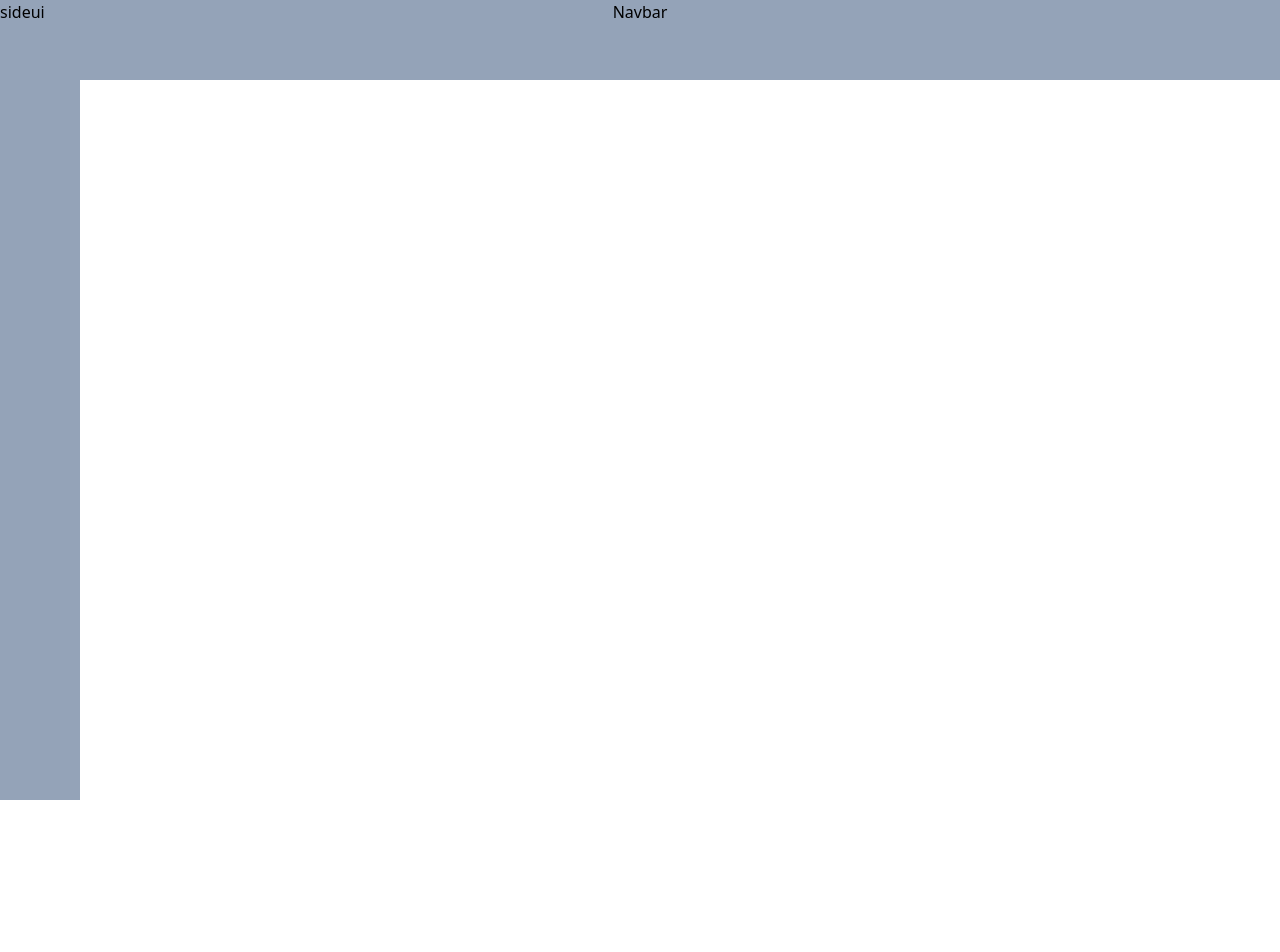
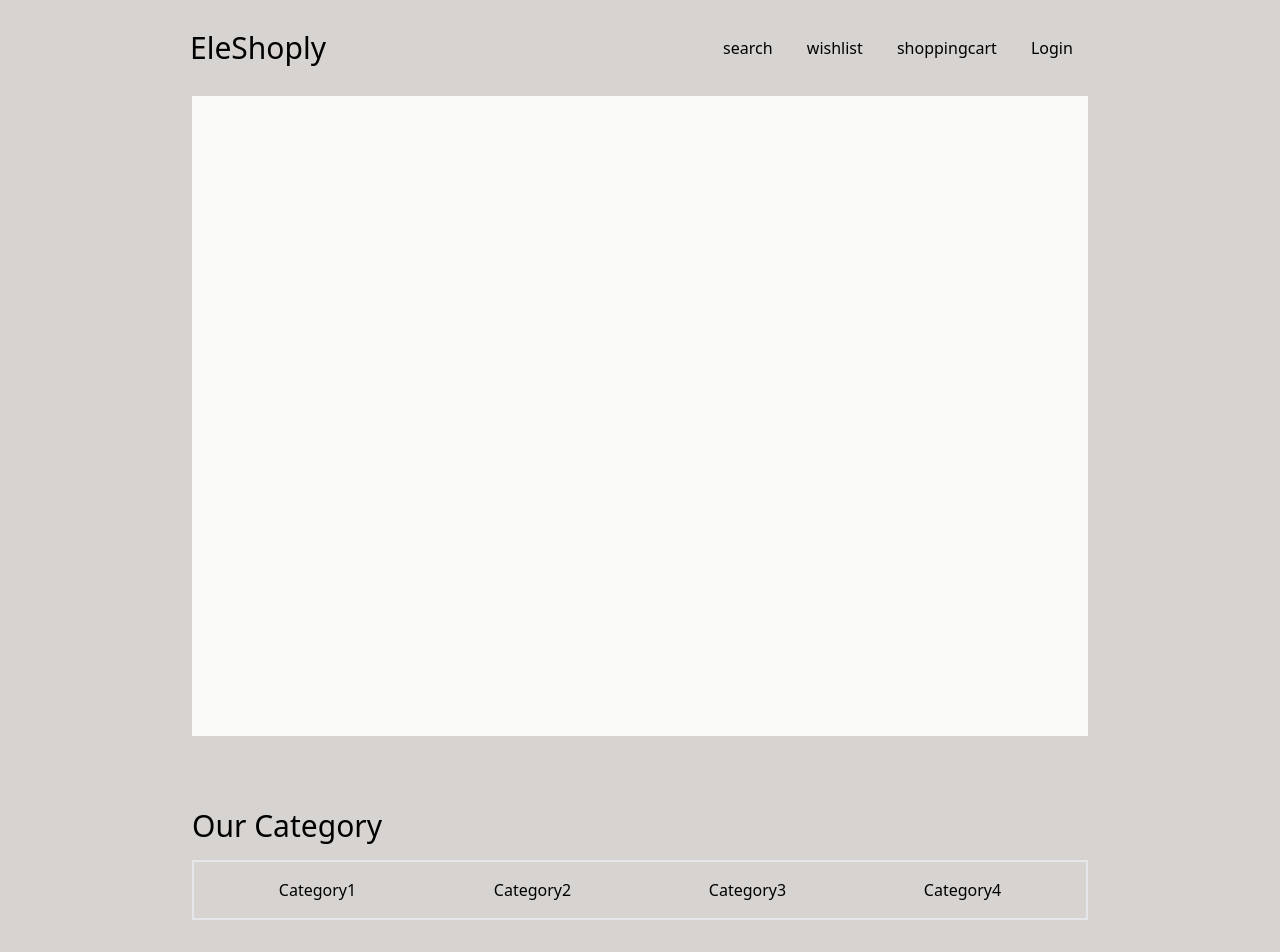
Before and after one commit to KabinaThapa/e-commerce, a React (Vite) app: page / in a window 1280 px wide. Shown: the top 952 px of the page. Before the commit the page ends 800 px from the top, so only its background shows below. Built offline with nearby package versions, Linux system fonts and the light colour scheme; no server answers.

Commit message:
Create new productCategorySlice

```diff
--- /dev/null
+++ b/src/components/navbar.tsx
@@ -0,0 +1,26 @@
+import React from 'react'
+
+const navbar = () => {
+  return (
+    <>
+    <div className='flex items-center  justify-around h-24'>
+    <div>
+        <ul>
+            <li className='text-3xl'>EleShoply</li>
+        </ul>
+    </div>
+    <div>
+        <ul className='flex justify-around w-96'>
+            <li>search</li>
+            <li>wishlist</li>
+            <li>shoppingcart</li>
+            <li>Login</li>
+        </ul>
+    </div>
+    </div>
+    </>
+
+  )
+}
+
+export default navbar
--- /dev/null
+++ b/src/features/productCategorySlice.tsx
@@ -0,0 +1,20 @@
+//import {createSlice} from '@reduxjs/toolkit'
+//import type {PayloadAction} from '@reduxjs/toolkit'
+import {createApi, fetchBaseQuery} from '@reduxjs/toolkit/query/react'
+
+export const productCategory= createApi({
+    reducerPath:'fetchapi',
+    baseQuery: fetchBaseQuery({baseUrl:'https://api.escuelajs.co/api/v1/'}),
+    endpoints:(builder)=>({
+        getProductsCategories: builder.query({
+            query:()=>'categories'
+        }),
+        getProductCategoriesID:builder.query({
+            query:(categoryID)=>`/categories/${categoryID}`
+        })
+
+
+    }),
+
+})
+export const{ useGetProductsQuery }=productCategory
--- a/src/main.tsx
+++ b/src/main.tsx
@@ -7,7 +7,7 @@ import { router } from './routes/router.tsx'
 import { Provider } from 'react-redux'
 import { store } from './app/store.tsx';
 import {ApiProvider}from'@reduxjs/toolkit/query/react'
-import { fetchapi } from './features/apifetchSlice.tsx'
+import { fetchapi } from './features/productSlice.tsx'
 
 ReactDOM.createRoot(document.getElementById('root')!).render(
   <React.StrictMode>
--- a/src/pages/homepage.tsx
+++ b/src/pages/homepage.tsx
@@ -1,13 +1,32 @@
 import React from 'react'
-import {useGetProductsQuery} from'../features/apifetchSlice'
+import {useGetProductsQuery} from'../features/productSlice'
+import Navbar from './../components/navbar';
 
 const homepage = () => {
   const {data}=useGetProductsQuery()
   console.log(data)
   return (
     <>
-    <div className='w-full text-center h-20 bg-slate-400'>Navbar</div>
-    <div className='absolute top-[0%] w-20 h-screen bg-slate-400'>sideui</div>
+
+    <div className='bg-stone-300 w-full h-screen'>
+    <Navbar/>
+      <section className='w-[70%] h-[80%] bg-stone-50 mx-auto'></section>
+
+    </div>
+    <div className='w-full h-screen bg-stone-300'>
+    <section className='w-[70%] h-[90%] mx-auto pt-2'>
+    <h1 className='text-3xl'>Our Category</h1>
+    <div className='mt-4 border-2 p-4'>
+      <ul className='flex justify-around'>
+        <li><div>Category1</div></li>
+        <li><div>Category2</div></li>
+        <li><div>Category3</div></li>
+        <li><div>Category4</div></li>
+      </ul>
+    </div>
+    </section>
+
+    </div>
       </>
   )
 }
```
Also changed, not shown: src/features/productSlice.tsx (renamed from src/features/apifetchSlice.tsx).
